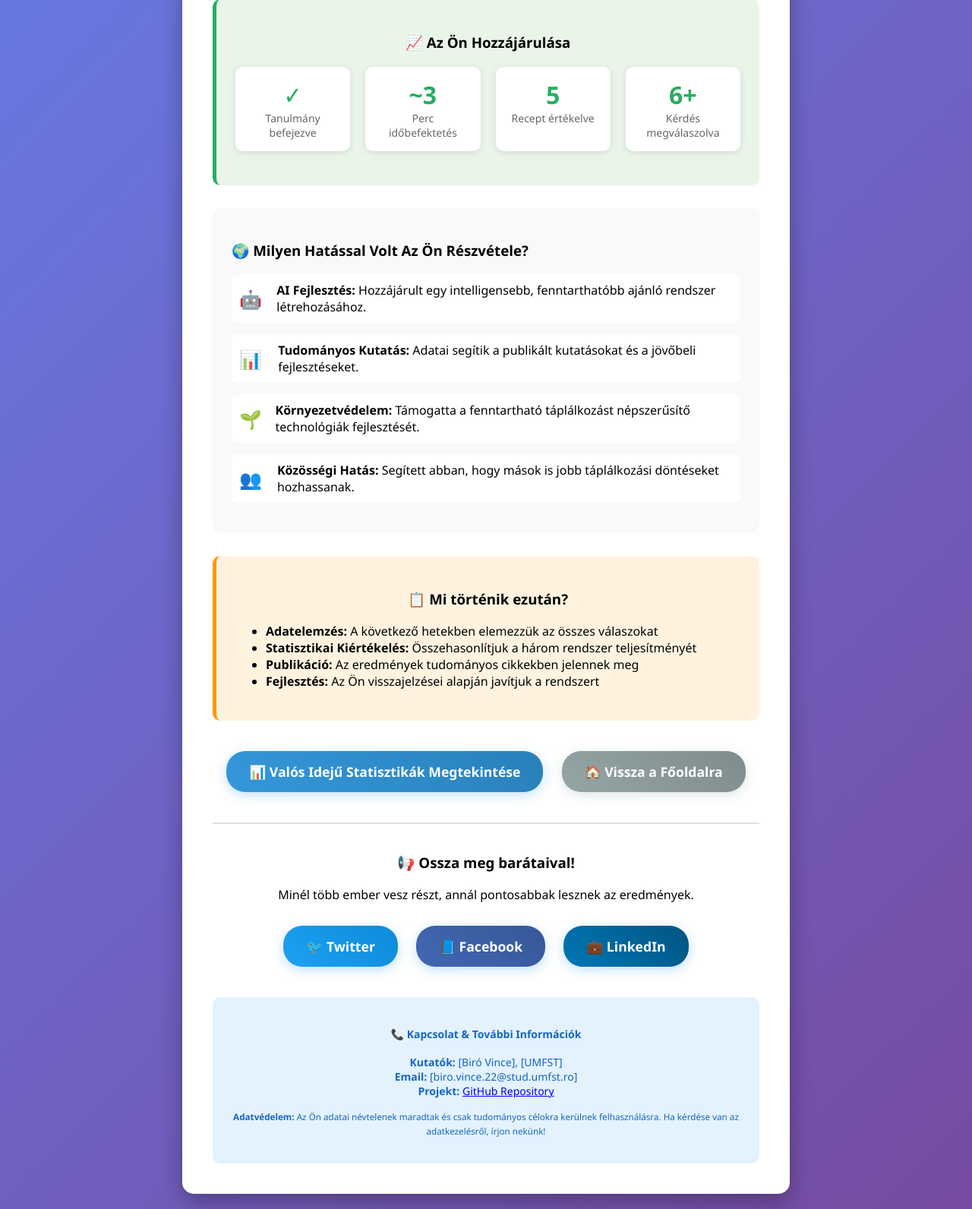
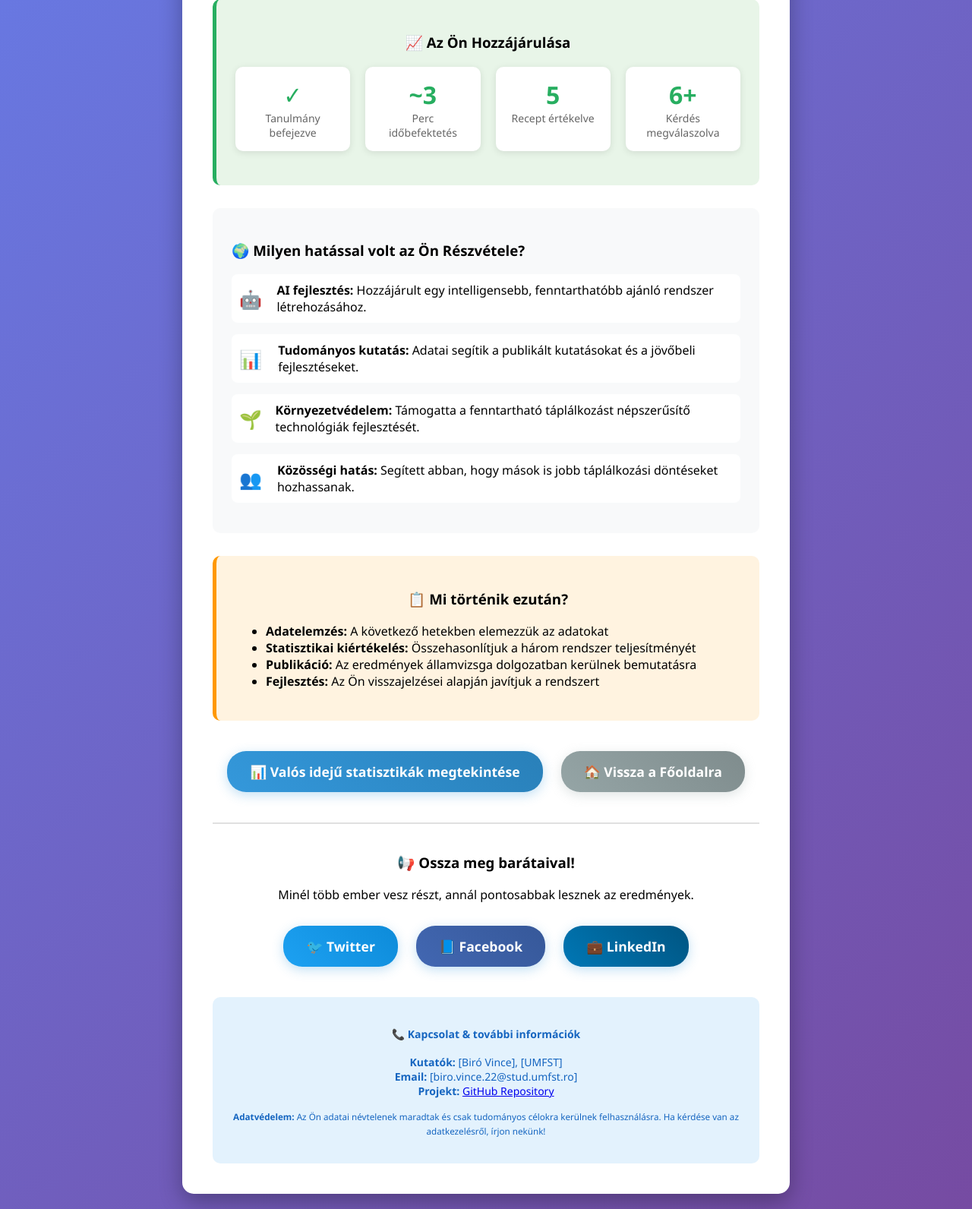
Before and after one commit to bvin81/sustainable-recipe-recommender_v4, a Flask app: page /thank_you in a window 1280 px wide. Shown: the part 411-2003 px from the top of the page at 76% size. Run offline with Flask 3, Linux system fonts and the light colour scheme; some libraries are stand-ins or nearby versions.

Commit message:
Update thank_you.html

```diff
--- a/templates/thank_you.html
+++ b/templates/thank_you.html
@@ -183,19 +183,19 @@
         </div>
 
         <div class="impact-section">
-            <h3>🌍 Milyen Hatással Volt Az Ön Részvétele?</h3>
+            <h3>🌍 Milyen hatással volt az Ön Részvétele?</h3>
 
             <div class="impact-item">
                 <span class="impact-icon">🤖</span>
                 <div>
-                    <strong>AI Fejlesztés:</strong> Hozzájárult egy intelligensebb, fenntarthatóbb ajánló rendszer létrehozásához.
+                    <strong>AI fejlesztés:</strong> Hozzájárult egy intelligensebb, fenntarthatóbb ajánló rendszer létrehozásához.
                 </div>
             </div>
 
             <div class="impact-item">
                 <span class="impact-icon">📊</span>
                 <div>
-                    <strong>Tudományos Kutatás:</strong> Adatai segítik a publikált kutatásokat és a jövőbeli fejlesztéseket.
+                    <strong>Tudományos kutatás:</strong> Adatai segítik a publikált kutatásokat és a jövőbeli fejlesztéseket.
                 </div>
             </div>
 
@@ -209,7 +209,7 @@
             <div class="impact-item">
                 <span class="impact-icon">👥</span>
                 <div>
-                    <strong>Közösségi Hatás:</strong> Segített abban, hogy mások is jobb táplálkozási döntéseket hozhassanak.
+                    <strong>Közösségi hatás:</strong> Segített abban, hogy mások is jobb táplálkozási döntéseket hozhassanak.
                 </div>
             </div>
         </div>
@@ -217,15 +217,15 @@
         <div class="next-steps">
             <h3>📋 Mi történik ezután?</h3>
             <ul style="text-align: left;">
-                <li><strong>Adatelemzés:</strong> A következő hetekben elemezzük az összes válaszokat</li>
-                <li><strong>Statisztikai Kiértékelés:</strong> Összehasonlítjuk a három rendszer teljesítményét</li>
-                <li><strong>Publikáció:</strong> Az eredmények tudományos cikkekben jelennek meg</li>
+                <li><strong>Adatelemzés:</strong> A következő hetekben elemezzük az adatokat</li>
+                <li><strong>Statisztikai kiértékelés:</strong> Összehasonlítjuk a három rendszer teljesítményét</li>
+                <li><strong>Publikáció:</strong> Az eredmények államvizsga dolgozatban kerülnek bemutatásra</li>
                 <li><strong>Fejlesztés:</strong> Az Ön visszajelzései alapján javítjuk a rendszert</li>
             </ul>
         </div>
 
         <div style="margin: 30px 0;">
-            <a href="/admin/stats" class="btn">📊 Valós Idejű Statisztikák Megtekintése</a>
+            <a href="/admin/stats" class="btn">📊 Valós idejű statisztikák megtekintése</a>
             <a href="/" class="btn secondary">🏠 Vissza a Főoldalra</a>
         </div>
 
@@ -252,7 +252,7 @@
         </div>
 
         <div class="contact-info">
-            <h4>📞 Kapcsolat & További Információk</h4>
+            <h4>📞 Kapcsolat & további információk</h4>
             <p>
                 <strong>Kutatók:</strong> [Biró Vince], [UMFST]<br>
                 <strong>Email:</strong> [biro.vince.22@stud.umfst.ro]<br>
```
